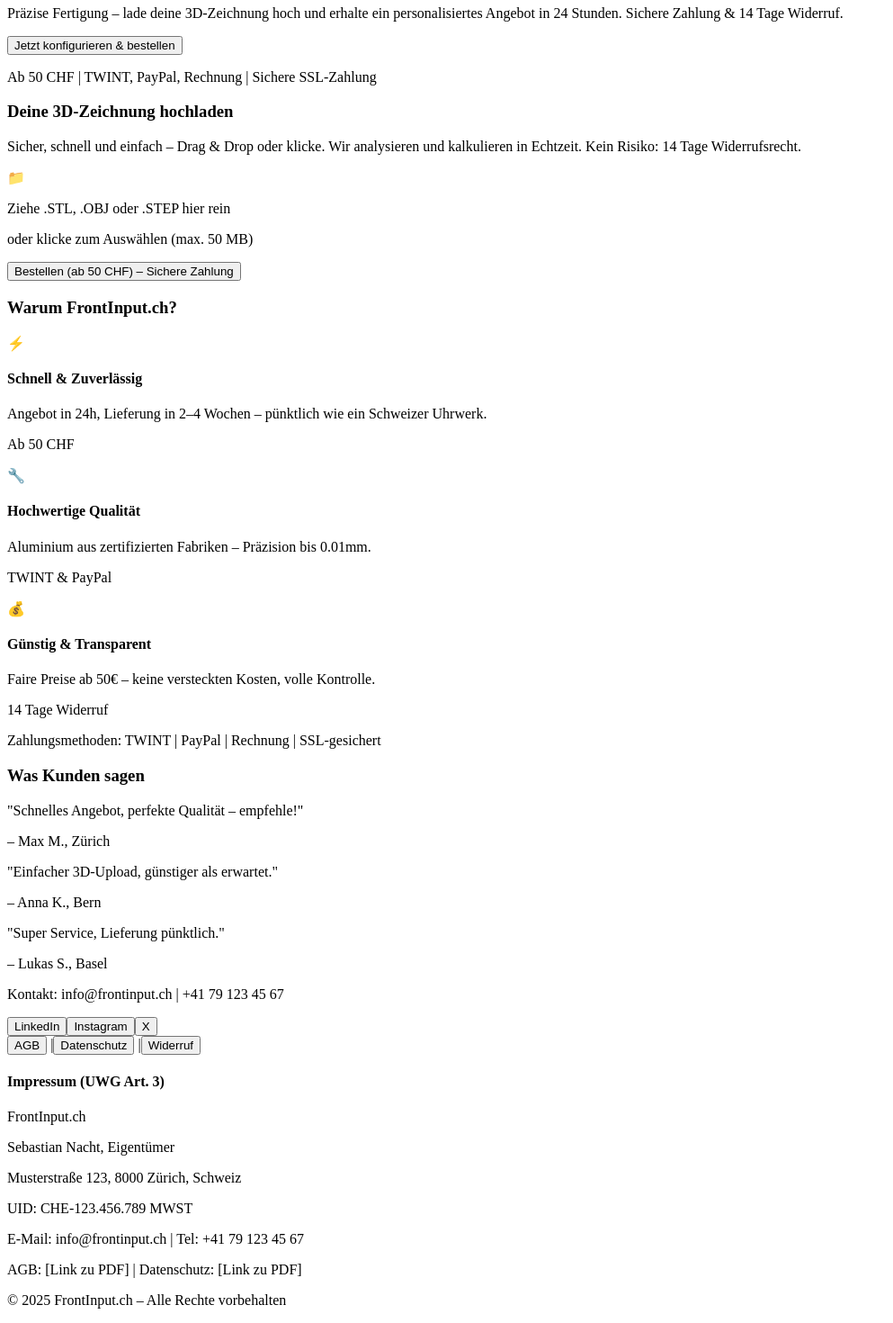
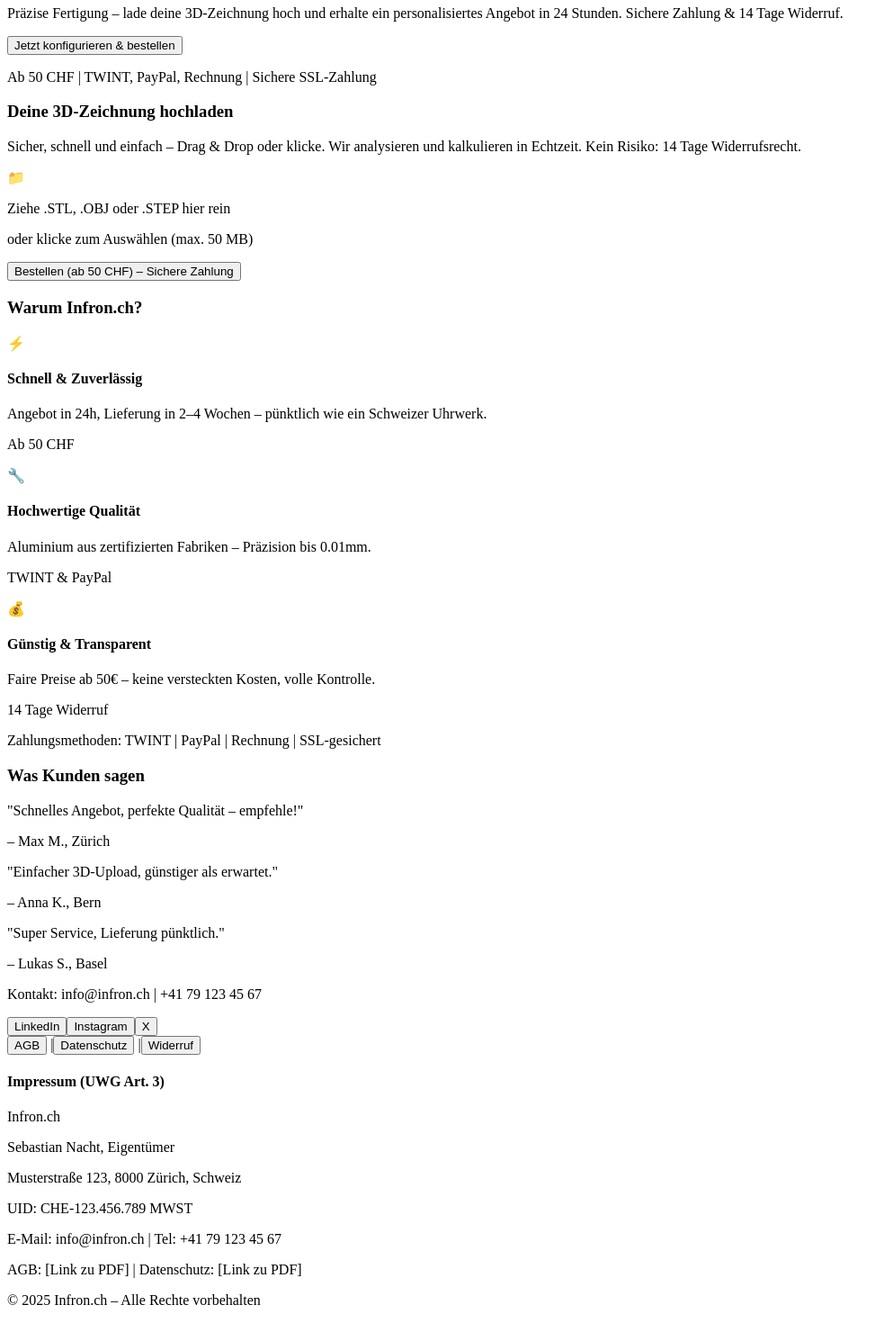
Before and after one commit to FrontInput/frontinput-website, a React (Create React App) app: page / in a window 1280 px wide. Shown: the part 238-1708 px from the top of the page at 90% size, without its empty margins (0-993 px from the left). Built offline with nearby package versions, Linux system fonts and the light colour scheme.

Commit message:
Update to infron.ch

```diff
--- a/src/App.js
+++ b/src/App.js
@@ -77,7 +77,7 @@
         <div className="fixed inset-0 bg-black bg-opacity-50 flex items-center justify-center z-50">
           <div className="bg-white p-6 rounded-lg max-w-md w-full m-4">
             <h3 className="text-lg font-bold mb-4">Datenschutzerklärung (revDSG 2023)</h3>
-            <p className="text-sm mb-4">FrontInput.ch verarbeitet nur notwendige Daten (E-Mail, 3D-Dateien) für Angebote (Art. 6 DSG). Kein Verkauf an Dritte. Widerruf: info@frontinput.ch. Cookies: Nur Session (kein Consent nötig). Volltext: [Link zu PDF].</p>
+            <p className="text-sm mb-4">Infron.ch verarbeitet nur notwendige Daten (E-Mail, 3D-Dateien) für Angebote (Art. 6 DSG). Kein Verkauf an Dritte. Widerruf: info@infron.ch. Cookies: Nur Session (kein Consent nötig). Volltext: [Link zu PDF].</p>
             <button onClick={() => setShowDatenschutz(false)} className="bg-gray-200 px-4 py-2 rounded hover:bg-gray-300">Schließen</button>
           </div>
         </div>
@@ -159,7 +159,7 @@
         <nav className="max-w-7xl mx-auto px-4 sm:px-6 lg:px-8">
           <div className="flex justify-between items-center h-16">
             <div className="flex items-center">
-              <h1 className="text-2xl font-bold text-blue-600 dark:text-blue-400 animate-pulse">FrontInput.ch</h1>
+              <h1 className="text-2xl font-bold text-blue-600 dark:text-blue-400 animate-pulse">Infron.ch</h1>
             </div>
             <div className="hidden md:flex space-x-8">
               <a href="#home" className="text-gray-700 dark:text-gray-300 hover:text-blue-600 dark:hover:text-blue-400 transition-colors duration-300">Home</a>
@@ -188,7 +188,7 @@
       <section id="home" className="bg-gradient-to-br from-blue-600 via-blue-700 to-indigo-800 text-white py-32 relative overflow-hidden">
         <div className="absolute inset-0 bg-black opacity-20"></div>
         <div className="max-w-7xl mx-auto px-4 sm:px-6 lg:px-8 text-center relative z-10">
-          <h2 className="text-6xl font-bold mb-6 drop-shadow-lg">Maßgefertigte Aluminium-Frontplatten & Eingabesysteme</h2>
+          <h2 className="text-6xl font-bold mb-4 drop-shadow-lg">Maßgefertigte Aluminium-Frontplatten & Eingabesysteme</h2>
           <p className="text-xl mb-8 max-w-3xl mx-auto opacity-90 drop-shadow-md">Präzise Fertigung – lade deine 3D-Zeichnung hoch und erhalte ein personalisiertes Angebot in 24 Stunden. Sichere Zahlung & 14 Tage Widerruf.</p>
           <button
             onClick={() => document.querySelector('#upload').scrollIntoView({ behavior: 'smooth' })}
@@ -203,7 +203,7 @@
       {/* Upload Section */}
       <section id="upload" className="py-20 bg-gradient-to-b from-gray-50 to-white dark:from-gray-900 dark:to-gray-800">
         <div className="max-w-4xl mx-auto px-4 sm:px-6 lg:px-8 text-center">
-          <h3 className="text-4xl font-bold text-gray-800 dark:text-white mb-6">Deine 3D-Zeichnung hochladen</h3>
+          <h3 className="text-4xl font-bold text-gray-800 dark:text-white mb-4">Deine 3D-Zeichnung hochladen</h3>
           <p className="text-lg text-gray-600 dark:text-gray-300 mb-12 max-w-lg mx-auto">Sicher, schnell und einfach – Drag & Drop oder klicke. Wir analysieren und kalkulieren in Echtzeit. Kein Risiko: 14 Tage Widerrufsrecht.</p>
 
           <div
@@ -212,7 +212,7 @@
           >
             <input {...getInputProps()} />
             {isDragActive ? (
-              <div className="animate-bounce">
+              <div className="animation-bounce">
                 <p className="text-2xl text-blue-500 dark:text-blue-400 mb-2">Datei ablegen...</p>
               </div>
             ) : (
@@ -227,17 +227,17 @@
           {isUploading && (
             <div className="mt-6">
               <div className="w-full bg-gray-200 rounded-full h-2.5 dark:bg-gray-700">
-                <div className="bg-blue-600 h-2.5 rounded-full animate-pulse" style={{ width: '60%' }}></div>
+                <div className="bg-blue-600 h-2.5 rounded-full animation-pulse" style={{ width: '60%' }}></div>
               </div>
               <p className="text-sm text-gray-600 mt-2">Wird verarbeitet...</p>
             </div>
           )}
 
           {uploadedFile && (
-            <p className="mt-6 text-green-600 dark:text-green-400 font-semibold text-xl animate-bounce">Erfolgreich hochgeladen: {uploadedFile} – Danke!</p>
+            <p className="mt-6 text-green-600 dark:text-green-400 font-semibold text-xl animation-bounce">Erfolgreich hochgeladen: {uploadedFile} – Danke!</p>
           )}
 
-          <button onClick={handleBestellen} className="mt-8 bg-green-600 text-white px-8 py-3 rounded-lg font-semibold hover:bg-green-700 transition-colors">
+          <button onClick={handleBestellen} className="mt-8 bg-green-600 text-white px-8 py-2 rounded-lg font-semibold hover:bg-green-700 transition-colors">
             Bestellen (ab 50 CHF) – Sichere Zahlung
           </button>
         </div>
@@ -246,7 +246,7 @@
       {/* Features Section */}
       <section id="services" className="py-20 bg-white dark:bg-gray-900">
         <div className="max-w-7xl mx-auto px-4 sm:px-6 lg:px-8">
-          <h3 className="text-4xl font-bold text-center text-gray-800 dark:text-white mb-16">Warum FrontInput.ch?</h3>
+          <h3 className="text-4xl font-bold text-center text-gray-800 dark:text-white mb-16">Warum Infron.ch?</h3>
           <div className="grid md:grid-cols-3 gap-8">
             <div className="bg-gray-50 dark:bg-gray-800 p-8 rounded-2xl text-center group hover:shadow-2xl hover:scale-105 transition-all duration-500">
               <span className="text-5xl mb-4 block text-blue-500 group-hover:rotate-12 transition-transform duration-300">⚡</span>
@@ -298,12 +298,12 @@
       <footer id="contact" className="bg-gray-900 text-white py-12">
         <div className="max-w-7xl mx-auto px-4 sm:px-6 lg:px-8">
           <div className="text-center mb-4">
-            <p className="text-lg">Kontakt: info@frontinput.ch | +41 79 123 45 67</p>
+            <p className="text-lg">Kontakt: info@infron.ch | +41 79 123 45 67</p>
           </div>
           <div className="flex justify-center space-x-6 mb-4">
             <button onClick={() => openSocial('https://linkedin.com/in/sebastian-nacht')} className="text-gray-400 hover:text-white transition-colors duration-300">LinkedIn</button>
-            <button onClick={() => openSocial('https://instagram.com/frontinput_ch')} className="text-gray-400 hover:text-white transition-colors duration-300">Instagram</button>
-            <button onClick={() => openSocial('https://x.com/frontinput_ch')} className="text-gray-400 hover:text-white transition-colors duration-300">X</button>
+            <button onClick={() => openSocial('https://instagram.com/infron_ch')} className="text-gray-400 hover:text-white transition-colors duration-300">Instagram</button>
+            <button onClick={() => openSocial('https://x.com/infron_ch')} className="text-gray-400 hover:text-white transition-colors duration-300">X</button>
           </div>
           <div className="text-center text-sm mb-4">
             <button onClick={() => setShowAGB(true)} className="text-gray-400 hover:text-white transition-colors">AGB</button> |
@@ -312,13 +312,13 @@
           </div>
           <div className="text-center text-xs opacity-75">
             <h4 className="font-bold mb-2">Impressum (UWG Art. 3)</h4>
-            <p>FrontInput.ch</p>
+            <p>Infron.ch</p>
             <p>Sebastian Nacht, Eigentümer</p>
             <p>Musterstraße 123, 8000 Zürich, Schweiz</p>
             <p>UID: CHE-123.456.789 MWST</p>
-            <p>E-Mail: info@frontinput.ch | Tel: +41 79 123 45 67</p>
+            <p>E-Mail: info@infron.ch | Tel: +41 79 123 45 67</p>
             <p>AGB: [Link zu PDF] | Datenschutz: [Link zu PDF]</p>
-            <p>© 2025 FrontInput.ch – Alle Rechte vorbehalten</p>
+            <p>© 2025 Infron.ch – Alle Rechte vorbehalten</p>
           </div>
         </div>
       </footer>
```
